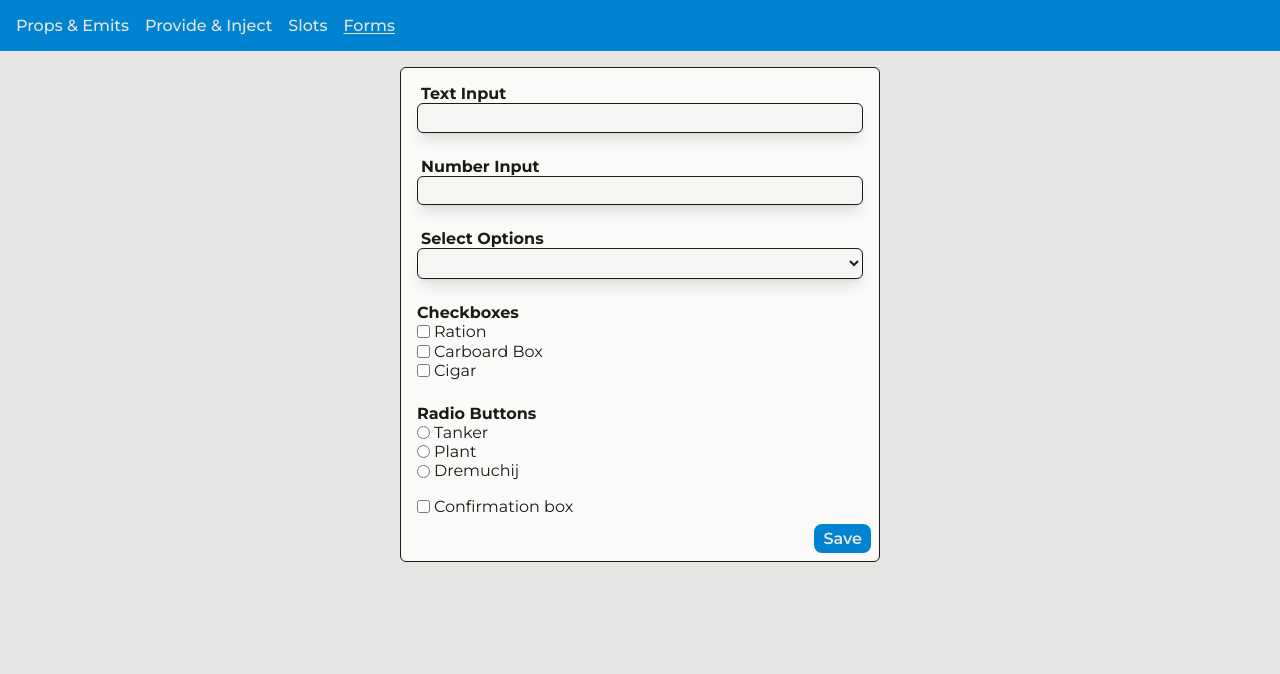
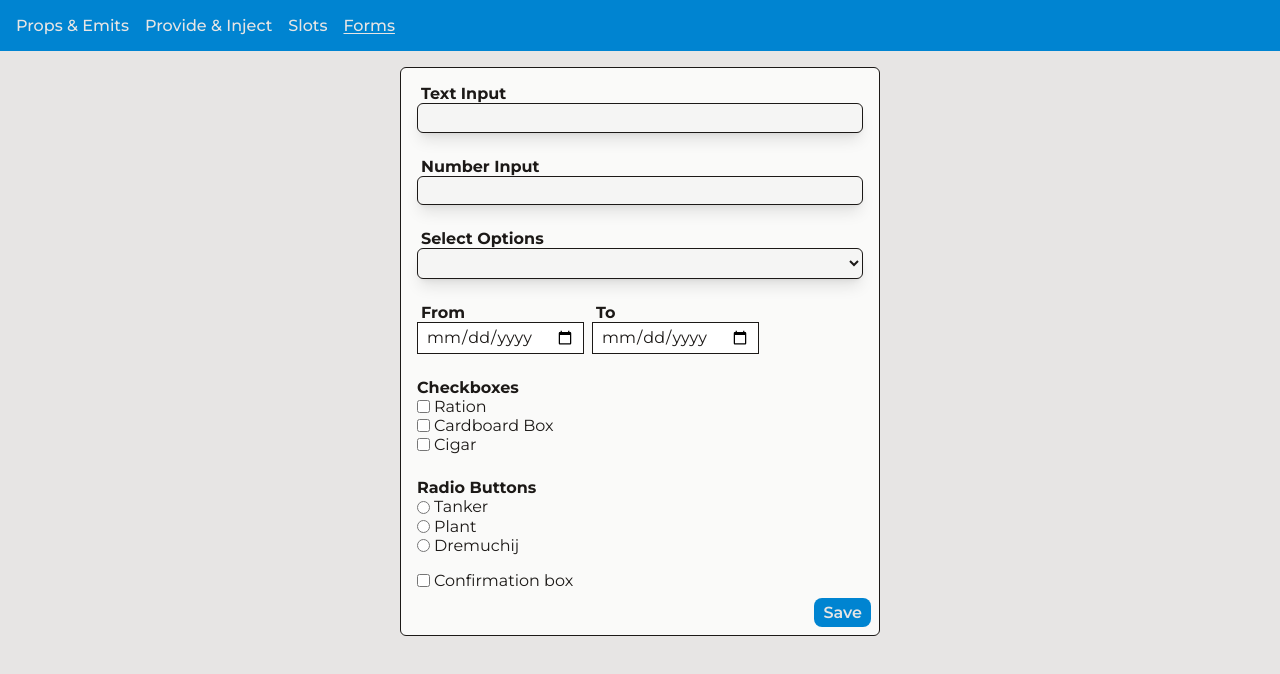
Before and after one commit to thegroosalugg/RoomWithAVue, a Vue app in the folder 06-Components/: page / in a window 1280 px wide. Both pictures are taken after a click on the button "Forms". Shown: the top 674 px of the page. Built offline with nearby package versions, Linux system fonts and the light colour scheme.

Commit message:
lesson: custom v-model

```diff
--- /dev/null
+++ b/06-Components/src/components/forms/DateRangePicker.vue
@@ -0,0 +1,65 @@
+<template>
+  <div class="date-range">
+    <div :class="['control', { invalid: error }]">
+      <label for="start-date">From</label>
+      <!-- @input + :value = v-model - however child components cannot change parent's state. Parent sets v-model on child -->
+      <input id="start-date" type="date" :value="control.start" @input="update($event, 'start')" />
+    </div>
+    <div :class="['control', { invalid: error }]">
+      <label for="end-date">To</label>
+      <input id="end-date" type="date" :value="control.end" @input="update($event, 'end')" />
+    </div>
+  </div>
+</template>
+
+<!-- ** Custom V-Model Component -->
+<script setup lang="ts">
+  interface DateRange {
+    start: string
+      end: string
+  }
+
+  const props = defineProps<{ control: DateRange; error: boolean }>() // modelValue: reserved input name
+
+  // update:modelValue: reserved output name (1 v-model) | update:customName (multi v-models)
+  const emit = defineEmits<{
+    'update:control': [value: DateRange]
+      'update:error': [value: boolean]
+  }>()
+
+  function update(e: Event, key: 'start' | 'end') {
+    const { value } = e.target as HTMLInputElement
+    const [start, end] = key === 'start' ? [value, props.control.end] : [props.control.start, value]
+    if (new Date(start) >= new Date(end)) {
+      emit('update:error', true)
+      emit('update:control', { ...props.control, [key]: '' })
+      return
+    }
+    emit('update:error', false)
+    emit('update:control', { ...props.control, [key]: value })
+  }
+</script>
+
+<style scoped>
+  .date-range {
+    display: flex;
+    flex-wrap: wrap;
+    gap: 0.5rem;
+    padding: 0.5rem;
+  }
+  .control {
+    display: flex;
+    flex-direction: column;
+    transition: color var(--transition);
+
+    label {
+      font-weight: 700;
+      margin-left: 0.25rem;
+    }
+    input {
+      border: var(--border);
+      padding: var(--padding-sm);
+    }
+  }
+  .invalid { color: var(--danger); }
+</style>
--- a/06-Components/src/components/forms/DemoForm.vue
+++ b/06-Components/src/components/forms/DemoForm.vue
@@ -8,7 +8,6 @@
       <input
                    id="input-text"
                 class="box"
-                 name="input-text"
          v-model.trim="form.text"
                 @blur="validateField('text')"
         :aria-invalid="validators.textInvalid"
@@ -20,7 +19,6 @@
       <input
                    id="input-number"
                 class="box"
-                 name="input-number"
                  type="number"
               v-model="form.number"
                 @blur="validateField('number')"
@@ -32,7 +30,6 @@
       <select
                    id="select-options"
                 class="box"
-                 name="select-options"
               v-model="form.options"
         :aria-invalid="validators.optionsInvalid"
       >
@@ -41,13 +38,14 @@
         <option value="raiden">Raiden</option>
       </select>
     </div>
+    <!-- Custom Component using v-model: Single - v-model="modelValue"; Multi - v-model:name="modelValue" -->
+    <DateRangePicker v-model:control="form.date" v-model:error="validators.dateInvalid" />
     <div class="control">
       <h2>Checkboxes</h2>
       <!-- Checkboxes and Radio buttons require value prop -->
       <div class="control-row">
         <input
                id="checkbox-one"
-             name="checkbox-group"
             value="ration"
              type="checkbox"
           v-model="form.checkboxes"
@@ -57,17 +55,15 @@
       <div class="control-row">
         <input
                id="checkbox-two"
-             name="checkbox-group"
-            value="carboard-box"
+            value="cardboard-box"
              type="checkbox"
           v-model="form.checkboxes"
         />
-        <label for="checkbox-two">Carboard Box</label>
+        <label for="checkbox-two">Cardboard Box</label>
       </div>
       <div class="control-row">
         <input
                id="checkbox-three"
-             name="checkbox-group"
             value="cigar"
              type="checkbox"
           v-model="form.checkboxes"
@@ -83,15 +79,15 @@
     >
       <h2>Radio Buttons</h2>
       <div class="control-row">
-        <input id="radio-one" name="radio-group" value="tanker" type="radio" v-model="form.radio" />
+        <input id="radio-one" value="tanker" type="radio" v-model="form.radio" />
         <label for="radio-one">Tanker</label>
       </div>
       <div class="control-row">
-        <input id="radio-two" name="radio-group" value="plant" type="radio" v-model="form.radio" />
+        <input id="radio-two" value="plant" type="radio" v-model="form.radio" />
         <label for="radio-two">Plant</label>
       </div>
       <div class="control-row">
-        <input id="radio-three" name="radio-group" value="dremuchij" type="radio" v-model="form.radio" />
+        <input id="radio-three" value="dremuchij" type="radio" v-model="form.radio" />
         <label for="radio-three">Dremuchij</label>
       </div>
     </div>
@@ -101,7 +97,6 @@
     >
       <input
                    id="checkbox-solo"
-                 name="checkbox-solo"
                  type="checkbox"
               v-model="form.checkbox"
         :aria-invalid="validators.checkboxInvalid"
@@ -114,6 +109,7 @@
 
 <script setup lang="ts">
   import { ref } from 'vue'
+  import DateRangePicker from './DateRangePicker.vue';
 
   const formGroup = {
           text: '',
@@ -122,6 +118,7 @@
     checkboxes: [],
          radio: '',
       checkbox: false,
+          date: { start: '', end: '' }
   }
 
   const validatorGroup = {
@@ -130,6 +127,7 @@
      optionsInvalid: false,
        radioInvalid: false,
     checkboxInvalid: false,
+        dateInvalid: false,
   }
 
   const form = ref({ ...formGroup }) // v-model <input> values
@@ -146,10 +144,15 @@
     validators.value[validateKey] = !form.value[field]
   }
 
+  function validateDate() {
+    const { start, end } = form.value.date
+    validators.value.dateInvalid = !start || !end
+  }
+
   function isInvalid() {
-    const { textInvalid, numberInvalid, optionsInvalid, radioInvalid, checkboxInvalid } =
+    const { textInvalid, numberInvalid, optionsInvalid, radioInvalid, checkboxInvalid, dateInvalid } =
       validators.value
-    return textInvalid || numberInvalid || optionsInvalid || radioInvalid || checkboxInvalid
+    return textInvalid || numberInvalid || optionsInvalid || radioInvalid || checkboxInvalid || dateInvalid
   }
 
   function resetForm() {
@@ -166,6 +169,7 @@
     validateField('options')
     validateField('radio')
     validateField('checkbox')
+    validateDate()
     log('VALIDATORS', validators.value)
     if (isInvalid()) {
       isSubmitting.value = false
--- a/06-Components/src/styles.css
+++ b/06-Components/src/styles.css
@@ -10,7 +10,7 @@
   --info:    var(--violet-600);
   --warning: var(--amber-400);
   --success: var(--lime-600);
-  --danger:  var(--rust-600);
+  --danger:  var(--rust-500);
   --transparent: #ffffff00;
 
   --font-major: "Montserrat", serif;
@@ -36,8 +36,8 @@
 }
 
 /* <CSSReset> */
-*, *::before, *::after { box-sizing: border-box; } /* scrollbar: firefox */
-* { margin: 0; padding: 0; scrollbar-width: thin; scrollbar-color: var(--text) transparent; }
+*, *::before, *::after { box-sizing: border-box; }
+*                      { margin: 0; padding: 0;  }
 
 input, textarea, select          { outline: none; border: none; }
 a                                { text-decoration:       none; }
@@ -51,12 +51,17 @@ a, p, h1, h2, h3, h4, h5, h6, button, label, input, textarea, select, option {
           color: inherit;
 }
 
+input[type='number']::-webkit-inner-spin-button { -webkit-appearance: none; }
+input[type='number'] { appearance: textfield; -moz-appearance: textfield; }
+
 ::-webkit-scrollbar       { width: 1px; height: 1px; }
 ::-webkit-scrollbar-track { background: transparent; }
 ::-webkit-scrollbar-thumb { background: var(--text); border-radius: 5px; }
 
-input[type='number']::-webkit-inner-spin-button { -webkit-appearance: none; }
-input[type='number'] { appearance: textfield; -moz-appearance: textfield; }
+@supports (scrollbar-color: auto) and (not selector(::-webkit-scrollbar)) {
+  * { scrollbar-width: thin; scrollbar-color: var(--text) transparent; }
+}
+
 /* </CSSReset> */
 
 body {
```
